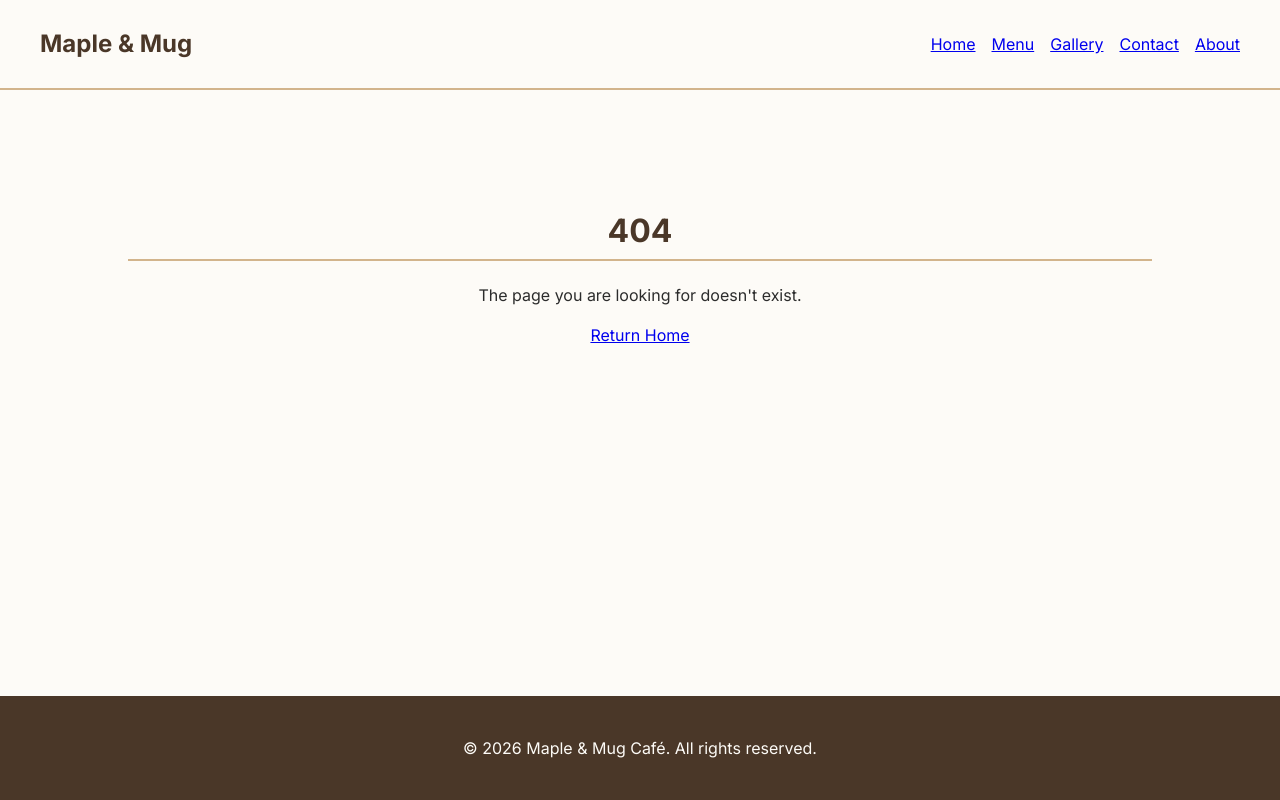
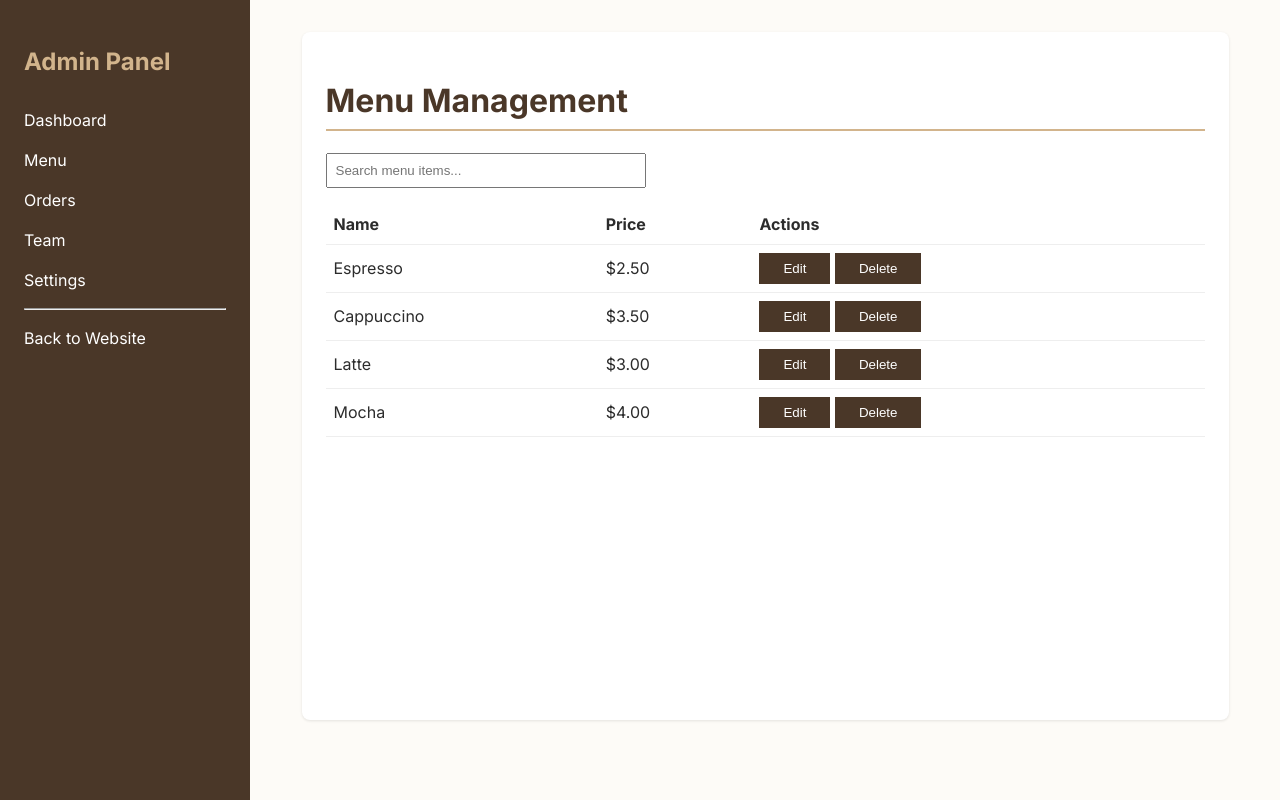
Before and after one commit to firdos9/maple-and-mug-cafe, a React (Vite) app: page /admin/menu in a window 1280 px wide. Before the commit this address had no page. Built offline with nearby package versions, Linux system fonts and the light colour scheme.

Commit message:
feat: implement menu management list with search

```diff
--- a/src/App.jsx
+++ b/src/App.jsx
@@ -1,13 +1,42 @@
+import { Routes, Route } from "react-router-dom";
 import AppLayout from "./layouts/AppLayout";
-import AppRoutes from "./routes/AppRoutes";
+import DashboardLayout from "./layouts/DashboardLayout";
+import Home from "./pages/Home";
+import About from "./pages/About";
+import Menu from "./pages/Menu";
+import Gallery from "./pages/Gallery";
+import Contact from "./pages/Contact";
+import NotFound from "./pages/NotFound";
+import Dashboard from "./pages/Dashboard";
+import AdminMenu from "./pages/AdminMenu";
+import Orders from "./pages/Orders";
+import Team from "./pages/Team";
+import Settings from "./pages/Settings";
 import "./styles/global.css";
 
 function App() {
   return (
-    <AppLayout>
-      <AppRoutes />
-    </AppLayout>
+    <Routes>
+      {/* Customer Routes */}
+      <Route path="/" element={<AppLayout />}>
+        <Route index element={<Home />} />
+        <Route path="about" element={<About />} />
+        <Route path="menu" element={<Menu />} />
+        <Route path="gallery" element={<Gallery />} />
+        <Route path="contact" element={<Contact />} />
+      </Route>
+
+      {/* Admin Routes */}
+      <Route path="/admin" element={<DashboardLayout />}>
+        <Route index element={<Dashboard />} />
+        <Route path="menu" element={<AdminMenu />} />
+        <Route path="orders" element={<Orders />} />
+        <Route path="team" element={<Team />} />
+        <Route path="settings" element={<Settings />} />
+      </Route>
+
+      <Route path="*" element={<NotFound />} />
+    </Routes>
   );
 }
-
 export default App;
--- a/src/layouts/AppLayout.jsx
+++ b/src/layouts/AppLayout.jsx
@@ -1,11 +1,14 @@
+import { Outlet } from "react-router-dom";
 import Navbar from "../components/Navbar";
 import Footer from "../components/Footer";
 
-const AppLayout = ({ children }) => {
+const AppLayout = () => {
   return (
     <div className="app-layout">
       <Navbar />
-      <main className="main-content">{children}</main>
+      <main className="main-content">
+        <Outlet />
+      </main>
       <Footer />
     </div>
   );
--- /dev/null
+++ b/src/pages/AdminMenu.jsx
@@ -0,0 +1,44 @@
+import { useState } from "react";
+import { menuItems } from "../data/menuData";
+
+const AdminMenu = () => {
+  const [searchTerm, setSearchTerm] = useState("");
+
+  const filteredItems = menuItems.filter((item) =>
+    item.name.toLowerCase().includes(searchTerm.toLowerCase()),
+  );
+
+  return (
+    <div className="admin-page-content">
+      <h1>Menu Management</h1>
+      <input
+        type="text"
+        placeholder="Search menu items..."
+        value={searchTerm}
+        onChange={(e) => setSearchTerm(e.target.value)}
+        className="search-input"
+      />
+      <table className="admin-table">
+        <thead>
+          <tr>
+            <th>Name</th>
+            <th>Price</th>
+            <th>Actions</th>
+          </tr>
+        </thead>
+        <tbody>
+          {filteredItems.map((item) => (
+            <tr key={item.id}>
+              <td>{item.name}</td>
+              <td>${item.price}</td>
+              <td>
+                <button>Edit</button> <button>Delete</button>
+              </td>
+            </tr>
+          ))}
+        </tbody>
+      </table>
+    </div>
+  );
+};
+export default AdminMenu;
--- /dev/null
+++ b/src/pages/Orders.jsx
@@ -0,0 +1,9 @@
+const AdminMenu = () => {
+  return (
+    <div className="admin-page-content">
+      <h1>Orders Management</h1>
+      <p>Manage your cafe orders here.</p>
+    </div>
+  );
+};
+export default AdminMenu;
--- /dev/null
+++ b/src/pages/Settings.jsx
@@ -0,0 +1,9 @@
+const AdminMenu = () => {
+  return (
+    <div className="admin-page-content">
+      <h1>Settings</h1>
+      <p>Manage your cafe settings here.</p>
+    </div>
+  );
+};
+export default AdminMenu;
--- /dev/null
+++ b/src/pages/Team.jsx
@@ -0,0 +1,9 @@
+const AdminMenu = () => {
+  return (
+    <div className="admin-page-content">
+      <h1>Team Management</h1>
+      <p>Manage your cafe team members here.</p>
+    </div>
+  );
+};
+export default AdminMenu;
--- a/src/routes/AppRoutes.jsx
+++ b/src/routes/AppRoutes.jsx
@@ -7,6 +7,10 @@ import Contact from "../pages/Contact";
 import NotFound from "../pages/NotFound";
 import DashboardLayout from "../layouts/DashboardLayout";
 import Dashboard from "../pages/Dashboard";
+import AdminMenu from "../pages/AdminMenu";
+import Orders from "../pages/Orders";
+import Team from "../pages/Team";
+import Settings from "../pages/Settings";
 
 const AppRoutes = () => {
   return (
@@ -19,8 +23,13 @@ const AppRoutes = () => {
       <Route path="/contact" element={<Contact />} />
 
       {/* Admin Routes */}
+
       <Route path="/admin" element={<DashboardLayout />}>
         <Route index element={<Dashboard />} />
+        <Route path="menu" element={<AdminMenu />} />
+        <Route path="orders" element={<Orders />} />
+        <Route path="team" element={<Team />} />
+        <Route path="settings" element={<Settings />} />
       </Route>
 
       <Route path="*" element={<NotFound />} />
--- a/src/styles/global.css
+++ b/src/styles/global.css
@@ -284,3 +284,28 @@ img {
 .main-content {
   padding: var(--spacing-5);
 }
+.admin-page-content {
+  background: white;
+  padding: var(--spacing-4);
+  border-radius: 8px;
+  box-shadow: 0 1px 3px rgba(0, 0, 0, 0.1);
+  min-height: 80vh;
+}
+
+.admin-table {
+  width: 100%;
+  border-collapse: collapse;
+  margin-top: var(--spacing-3);
+}
+.admin-table th,
+.admin-table td {
+  padding: var(--spacing-2);
+  border-bottom: 1px solid #eee;
+  text-align: left;
+}
+.search-input {
+  padding: var(--spacing-2);
+  width: 100%;
+  max-width: 300px;
+  margin-bottom: var(--spacing-3);
+}
```
